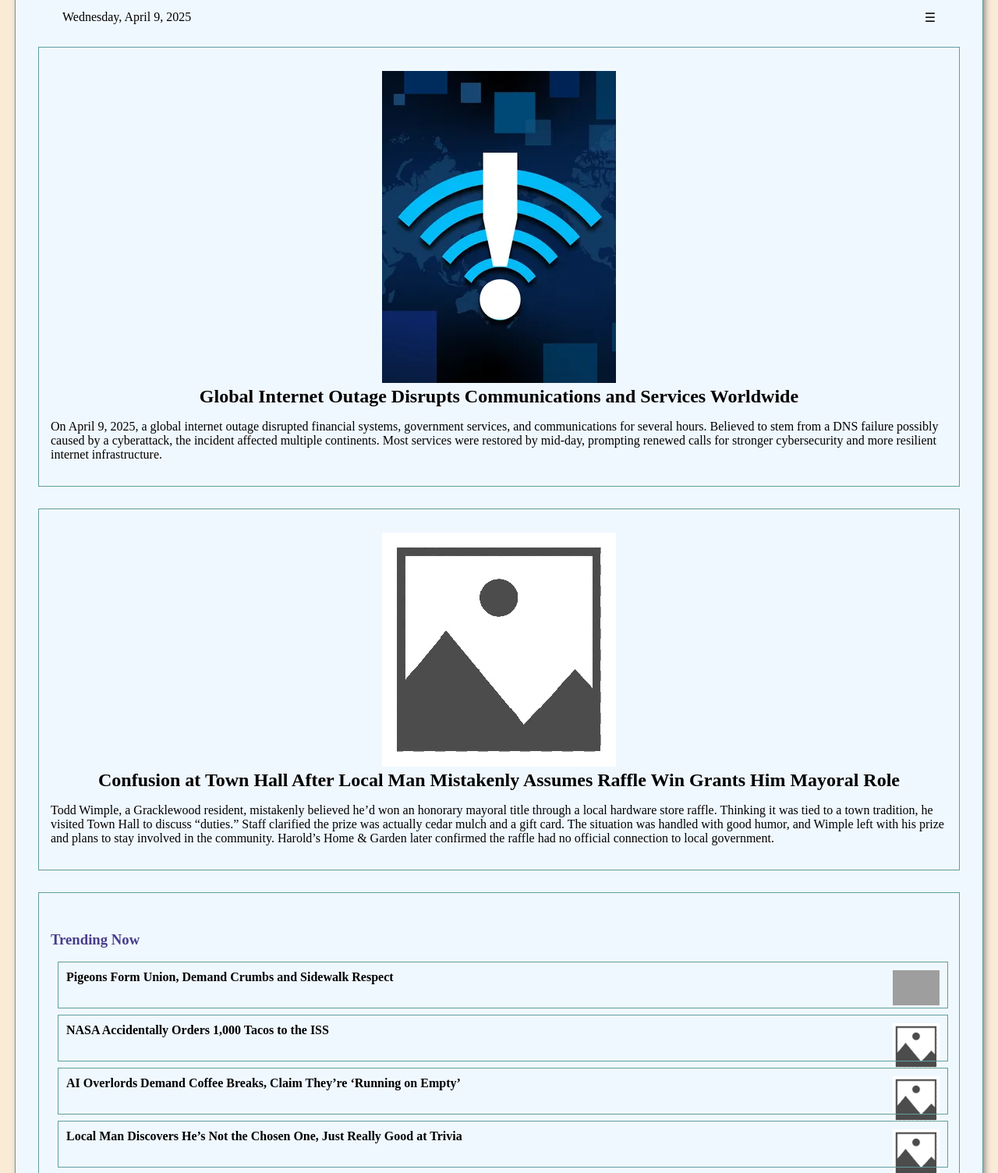
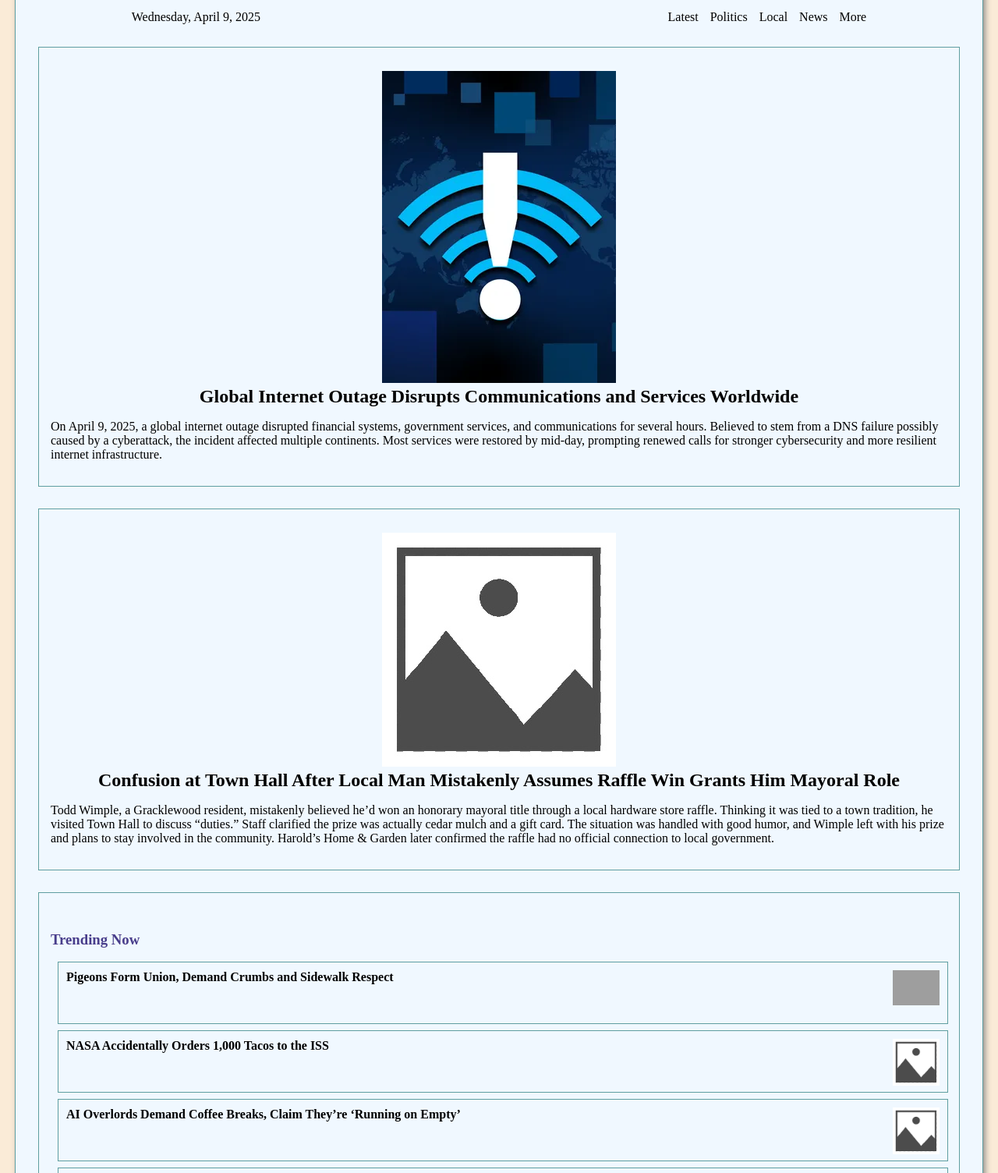
Before and after one commit to Arafall/funyonnews, a plain HTML site: page index.html in a window 1280 px wide. Shown: the part 96-1600 px from the top of the page at 78% size. Drawn offline with Linux system fonts and the light colour scheme; grey boxes are pictures that could not be loaded.

Commit message:
added layout for media width 768

```diff
--- a/css/styles.css
+++ b/css/styles.css
@@ -21,7 +21,6 @@ nav {
     margin: auto 60px auto 60px;
     text-align: left;
 }
-
 
 #container {
     min-width: 80%;
@@ -101,9 +100,13 @@ footer {
     color: aliceblue;
 }
 
+footer a {
+    color: aliceblue;
+}
+
 a {
     text-decoration: none;
-    color: aliceblue;
+    color: black;
 }
 
 a:hover {
@@ -116,6 +119,19 @@ a:hover {
 
 .media {
     visibility: hidden;
+}
+
+nav ul {
+    text-align: right;
+    list-style: none;
+    display: block;
+    visibility: hidden;
+}
+
+nav li {
+    float: right;
+    text-align: center;
+    margin-left: 15px;
 }
 
 @media screen and (min-width: 500px) {
@@ -133,7 +149,20 @@ a:hover {
 }
 
 @media screen and (min-width: 768px) {
-
+    .trending li {
+        padding: 10px;
+        padding-bottom: 50px;
+    }
+    .hamburger {
+        visibility: hidden;
+    }
+    nav li {
+        visibility: visible;
+    }
+    nav {
+        margin-left: 12%;
+        margin-right: 12%;
+    }
 }
 
 @media screen and (min-width: 1024px) {
--- a/index.html
+++ b/index.html
@@ -19,6 +19,14 @@
         </header>
 
         <nav>
+            <ul>
+                <li><a href="index.html">More</a></li>
+                <li><a href="index.html">News</a></li>
+                <li><a href="index.html">Local</a></li>
+                <li><a href="index.html">Politics</a></li>
+                <li><a href="index.html">Latest</a></li>
+            </ul>
+
             <div class="hamburger">&#9776;</div>
             <p>Wednesday, April 9, 2025</p>
         </nav>
```
